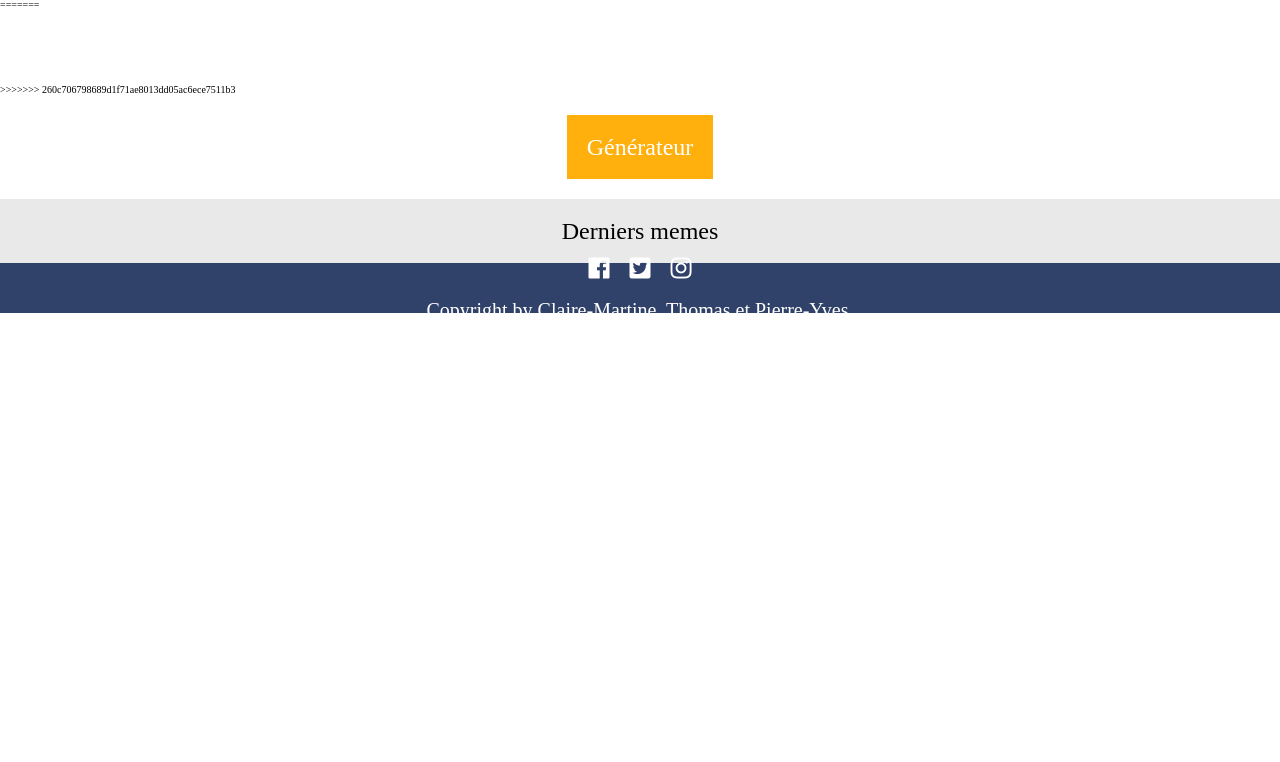
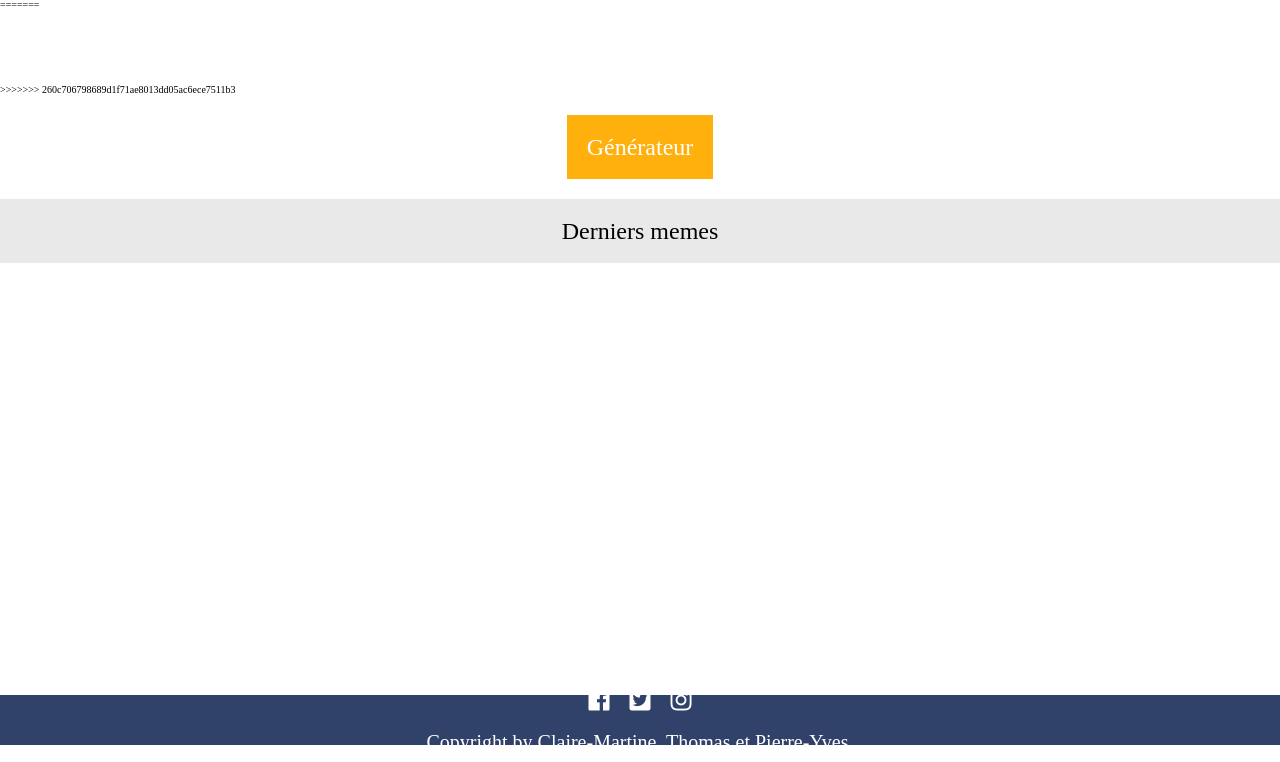
Before and after one commit to TMarechal/Meme51, a PHP site: the page made by app/view/Page/index.html.twig in a window 1280 px wide. Shown: the part 150-912 px from the top of the page. Before the commit the page ends 463 px from the top, so only its background shows below. Run offline with PHP 8.4, Linux system fonts and the light colour scheme; the template is opened without the code that fills it, so the values that code supplies are empty; some libraries are stand-ins or nearby versions.

Commit message:
Update style.css

```diff
--- a/assets/css/style.css
+++ b/assets/css/style.css
@@ -41,14 +41,11 @@
 .h50p { height: 50px; }
 .h150p { height: 150px; }
 
-<<<<<<< HEAD
 .w40p{ width: 40px;}
 .w50p{ width: 50px;}
 .w175p{ width: 175px;}
 .w250p{ width: 250px;}
 
-=======
->>>>>>> 260c706798689d1f71ae8013dd05ac6ece7511b3
 .w25 { width: 25%; }
 .w50 { width: 50%; }
 .w75 { width: 75%; }
@@ -67,7 +64,6 @@
 .pb20 { padding-bottom: 20px; }
 
 .pl10 { padding-left: 10px; }
-<<<<<<< HEAD
 
 /************************************/
 
@@ -79,8 +75,6 @@ label div:hover{ background-color: blue; }
 
 /*************************************/
 
-=======
-
 /************************************/
 
 label div:hover{ background-color: blue; }
@@ -91,7 +85,6 @@ label div:hover{ background-color: blue; }
 
 /*************************************/
 
->>>>>>> 260c706798689d1f71ae8013dd05ac6ece7511b3
 .custom {
     min-height: calc(100vh - 150px - 50px);
 }
```
